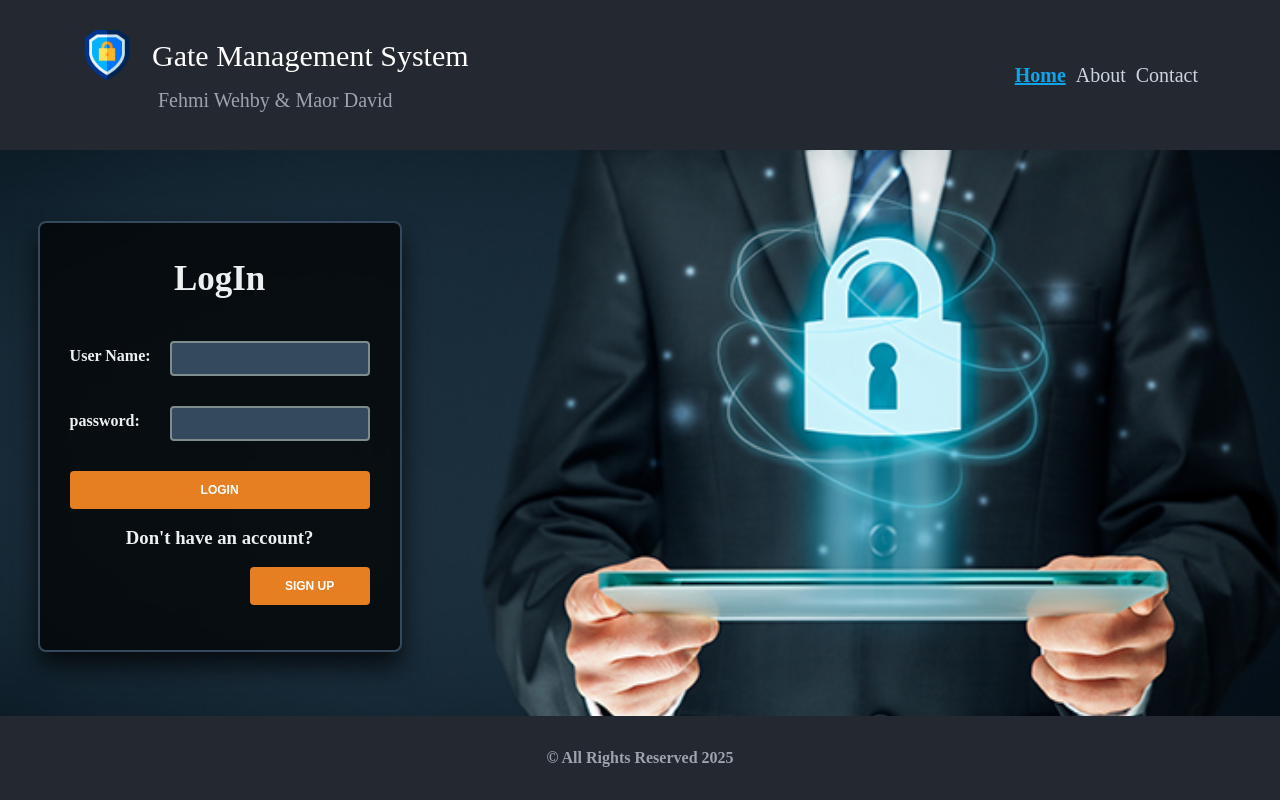
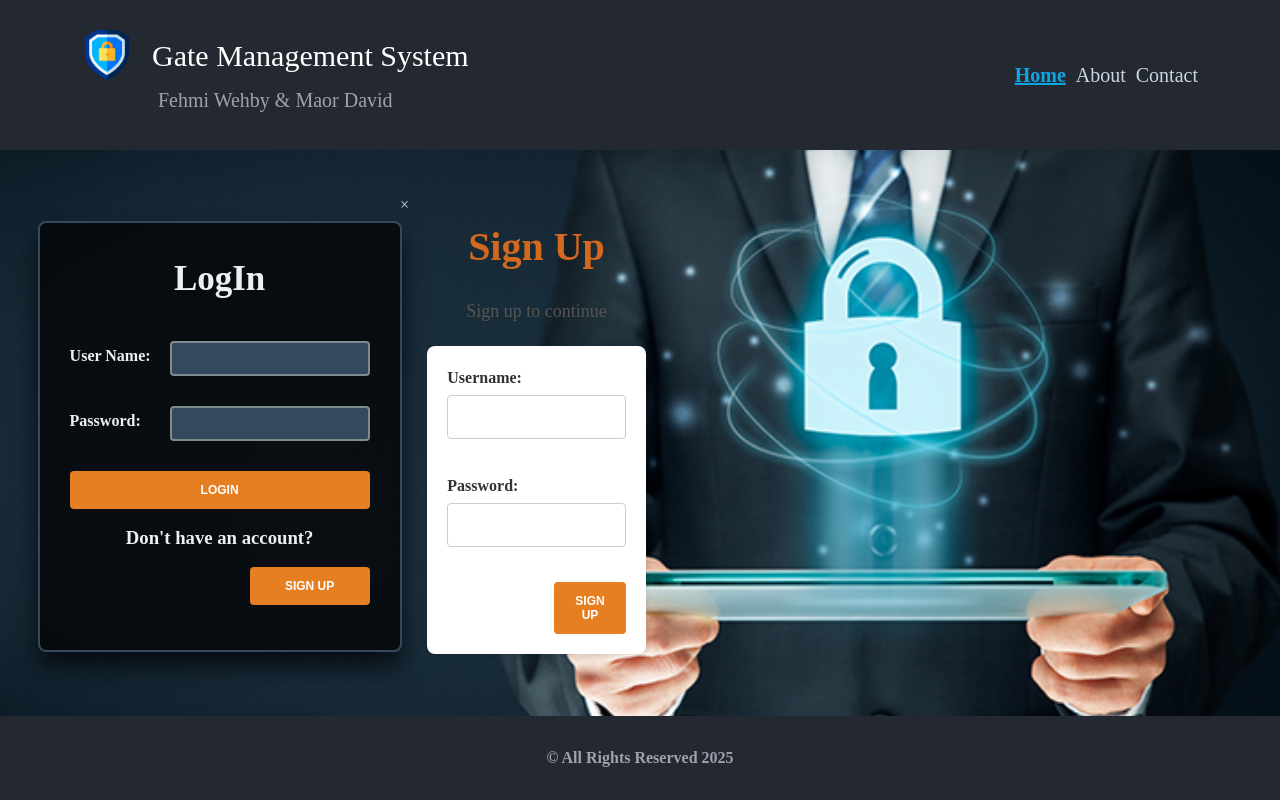
Before and after one commit to Fehmiwe1/ReactNodeProject, a React (Create React App) app in the folder ReactArticles-main/: page / in a window 1280 px wide. Both pictures are taken after a click on the button "SIGN UP". Built offline with nearby package versions, Linux system fonts and the light colour scheme.

Commit message:
Update Login.jsx add login and signup

```diff
--- a/ReactArticles-main/src/components/Login.jsx
+++ b/ReactArticles-main/src/components/Login.jsx
@@ -8,24 +8,54 @@ function Login() {
   const [password, setPassword] = useState("");
   const [error, setError] = useState(null); // To capture login errors
   const navigate = useNavigate();
+  const [showSignUp, setShowSignUp] = useState(false); // To toggle sign-up modal
+  const [newUser, setNewUser] = useState({ username: "", password: "" }); // For new user sign-up form data
+  const [successMessage, setSuccessMessage] = useState(null); // Success message for sign-up
 
+  // Handle login
   const handleLogin = async (e) => {
     e.preventDefault(); // Prevent page reload on form submit
 
     try {
-      // Make a POST request to your backend for authentications
+      // Make a POST request to your backend for authentication
       const response = await axios.post("http://localhost:8801/users/login", {
         username,
         password,
       });
 
       // If login is successful, navigate to the main page
-      if (response.data.message === "Logged in successfully." ) {
+      if (response.data.message === "Logged in successfully.") {
         navigate("/mainPage");
       }
     } catch (error) {
       // If there is an error, display it (e.g., incorrect username/password)
       setError("Invalid username or password.");
+    }
+  };
+
+  // Handle sign up form submission
+  const handleSignUp = async (e) => {
+    e.preventDefault();
+
+    try {
+      const response = await axios.post(
+        "http://localhost:8801/users/register",
+        {
+          username: newUser.username,
+          password: newUser.password,
+        }
+      );
+
+      if (response.data.message === "User added!") {
+        setSuccessMessage("Sign-up successful! You can now log in."); // Set success message
+
+        // Close the sign-up modal after 2 seconds
+        setTimeout(() => {
+          setShowSignUp(false); // Close the modal after 2 seconds
+        }, 3000);
+      }
+    } catch (error) {
+      setError("Error creating user.");
     }
   };
 
@@ -38,15 +68,15 @@ function Login() {
               <form className="login-form" onSubmit={handleLogin}>
                 <h1>LogIn</h1>
                 {/* Display error message */}
-                {error && <div className="error-message">{error}</div>}{" "}
-                <div class="login-form-group">
+                {error && <div className="error-message">{error}</div>}
+                <div className="login-form-group">
                   <div className="username-form">
-                    <label className="login-label" for="name">
+                    <label className="login-label" htmlFor="username">
                       User Name:
                     </label>
                     <input
                       type="text"
-                      class="login-form-control"
+                      className="login-form-control"
                       id="username"
                       name="name"
                       required
@@ -55,12 +85,12 @@ function Login() {
                     />
                   </div>
                   <div className="password-form">
-                    <label className="login-label" for="name">
-                      password:
+                    <label className="login-label" htmlFor="password">
+                      Password:
                     </label>
                     <input
                       type="password"
-                      class="password-form-control"
+                      className="password-form-control"
                       id="password"
                       name="name"
                       required
@@ -69,11 +99,15 @@ function Login() {
                     />
                   </div>
 
-                  <button type="submit" class="login-btn">
+                  <button type="submit" className="login-btn">
                     Login
                   </button>
                   <h3>Don't have an account?</h3>
-                  <button type="button" class="signup-btn">
+                  <button
+                    type="button" // Change to 'button' to prevent form submission
+                    className="signup-btn"
+                    onClick={() => setShowSignUp(true)} // Open sign-up modal
+                  >
                     SIGN UP
                   </button>
                 </div>
@@ -82,7 +116,54 @@ function Login() {
           </div>
         </div>
       </section>
+
+      {/* Sign Up Modal */}
+      {showSignUp && (
+        <div className="signup-modal">
+          <div className="signup-modal-content">
+            <span className="close-btn" onClick={() => setShowSignUp(false)}>
+              &times;
+            </span>
+            <h2>Sign Up</h2>
+            <p>Sign up to continue</p>
+            {/* Success Message */}
+            {successMessage && (
+              <div className="success-message">{successMessage}</div>
+            )}
+            <form className="signup-form" onSubmit={handleSignUp}>
+              <div className="form-group">
+                <label htmlFor="new-username">Username:</label>
+                <input
+                  type="text"
+                  id="new-username"
+                  value={newUser.username}
+                  onChange={(e) =>
+                    setNewUser({ ...newUser, username: e.target.value })
+                  }
+                  required
+                />
+              </div>
+              <div className="form-group">
+                <label htmlFor="new-password">Password:</label>
+                <input
+                  type="password"
+                  id="new-password"
+                  value={newUser.password}
+                  onChange={(e) =>
+                    setNewUser({ ...newUser, password: e.target.value })
+                  }
+                  required
+                />
+              </div>
+              <button type="submit" className="signup-btn">
+                Sign Up
+              </button>
+            </form>
+          </div>
+        </div>
+      )}
     </div>
   );
 }
+
 export default Login;
```
